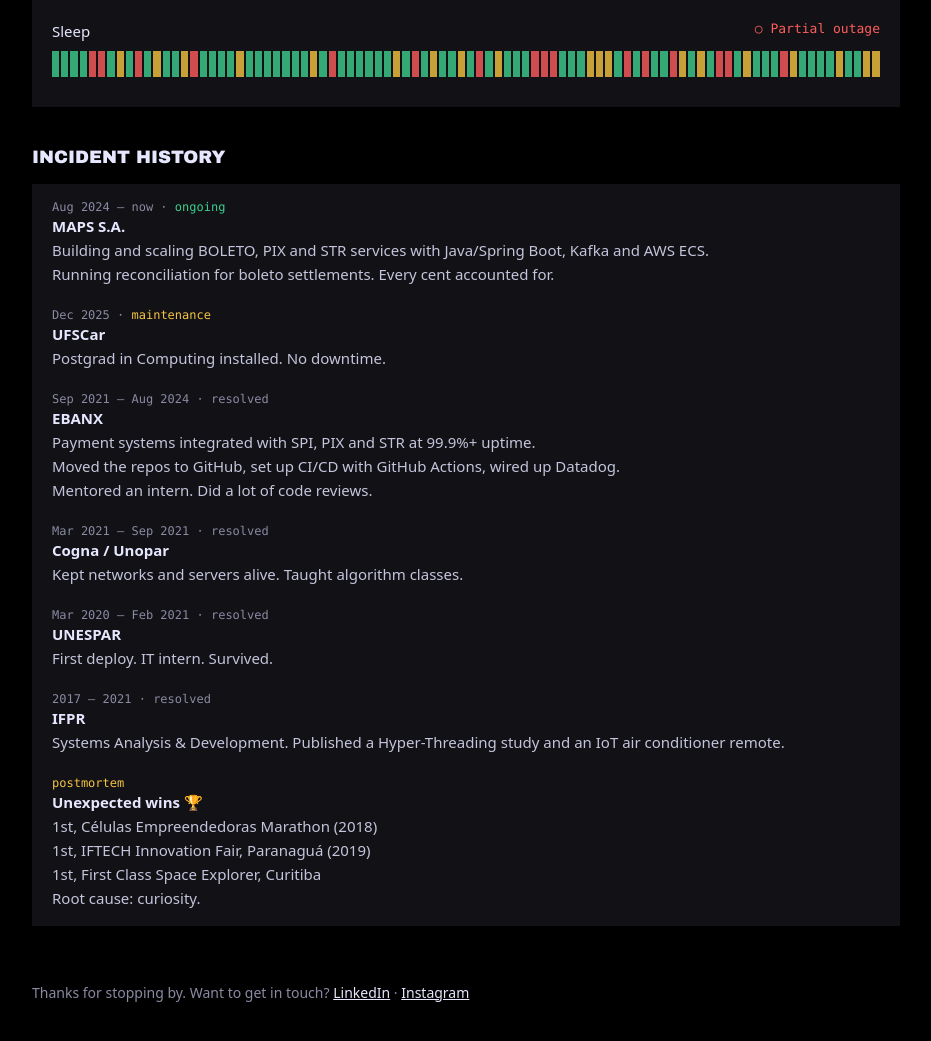
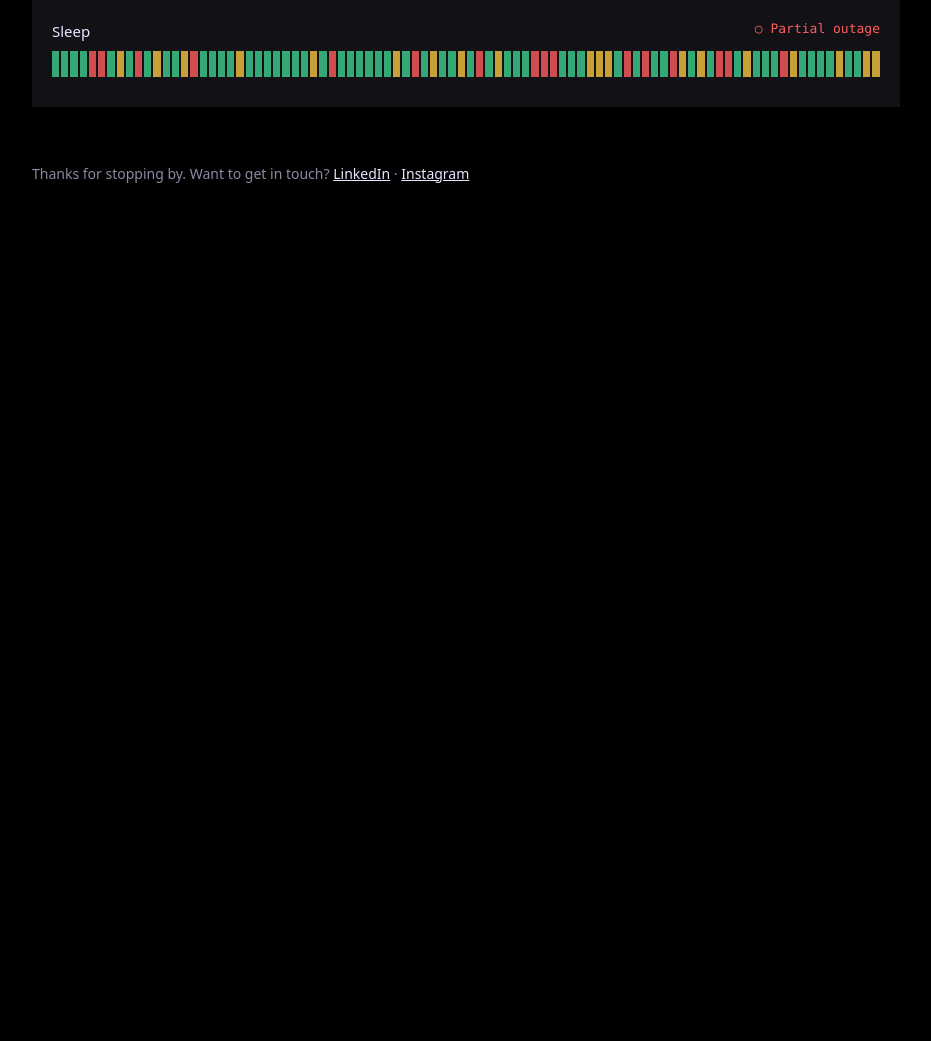
Before and after one commit to levyosa/levyosa.github.io, a plain HTML site: page status.html in a window 1280 px wide. Shown: the part 807-1848 px from the top of the page, without its empty margins (174-1105 px from the left). After the commit the page ends 1072 px from the top, so only its background shows below. Drawn offline with Linux system fonts and the light colour scheme.

Commit message:
Remove incident history from status page
It repeated the career timeline already shown in the career stream.

Co-Authored-By: Claude Opus 5.5 <noreply@anthropic.com>

```diff
--- a/status.html
+++ b/status.html
@@ -24,11 +24,6 @@
 		.bars i.warn { background: var(--yellow); }
 		.bars i.bad { background: var(--red); }
 		.legend { display: flex; justify-content: space-between; font: 11px var(--mono); color: var(--muted); }
-
-		.incident { margin-bottom: 22px; }
-		.incident:last-child { margin: 0; }
-		.incident .when { font: 12px var(--mono); color: var(--muted); }
-		.incident p { color: #c4c4dc; }
 	</style>
 </head>
 <body>
@@ -60,51 +55,6 @@
 		<div class="comp" data-flaky="0.04" data-why="missed golden hour"><span>Photography <a class="muted" href="https://instagram.com/levy.foto" target="_blank">@levy.foto</a></span><span class="mono ok">● Operational</span></div>
 		<div class="comp" data-flaky="0.25" data-why="beans running low"><span>Coffee supply</span><span class="mono warn">◐ Degraded</span></div>
 		<div class="comp" data-flaky="0.45" data-why="deploy at 2am"><span>Sleep</span><span class="mono bad">○ Partial outage</span></div>
-	</div>
-
-	<h2>Incident history</h2>
-	<div class="box">
-		<div class="incident">
-			<div class="when">Aug 2024 – now · <span class="ok">ongoing</span></div>
-			<b>MAPS S.A.</b>
-			<p>Building and scaling BOLETO, PIX and STR services with Java/Spring Boot, Kafka and AWS ECS.</p>
-			<p>Running reconciliation for boleto settlements. Every cent accounted for.</p>
-		</div>
-		<div class="incident">
-			<div class="when">Dec 2025 · <span class="warn">maintenance</span></div>
-			<b>UFSCar</b>
-			<p>Postgrad in Computing installed. No downtime.</p>
-		</div>
-		<div class="incident">
-			<div class="when">Sep 2021 – Aug 2024 · resolved</div>
-			<b>EBANX</b>
-			<p>Payment systems integrated with SPI, PIX and STR at 99.9%+ uptime.</p>
-			<p>Moved the repos to GitHub, set up CI/CD with GitHub Actions, wired up Datadog.</p>
-			<p>Mentored an intern. Did a lot of code reviews.</p>
-		</div>
-		<div class="incident">
-			<div class="when">Mar 2021 – Sep 2021 · resolved</div>
-			<b>Cogna / Unopar</b>
-			<p>Kept networks and servers alive. Taught algorithm classes.</p>
-		</div>
-		<div class="incident">
-			<div class="when">Mar 2020 – Feb 2021 · resolved</div>
-			<b>UNESPAR</b>
-			<p>First deploy. IT intern. Survived.</p>
-		</div>
-		<div class="incident">
-			<div class="when">2017 – 2021 · resolved</div>
-			<b>IFPR</b>
-			<p>Systems Analysis &amp; Development. Published a Hyper-Threading study and an IoT air conditioner remote.</p>
-		</div>
-		<div class="incident">
-			<div class="when"><span class="warn">postmortem</span></div>
-			<b>Unexpected wins 🏆</b>
-			<p>1st, Células Empreendedoras Marathon (2018)</p>
-			<p>1st, IFTECH Innovation Fair, Paranaguá (2019)</p>
-			<p>1st, First Class Space Explorer, Curitiba</p>
-			<p class="muted">Root cause: curiosity.</p>
-		</div>
 	</div>
 
 	<footer>Thanks for stopping by. Want to get in touch? <a href="https://www.linkedin.com/in/levyosa/" target="_blank">LinkedIn</a> · <a href="https://instagram.com/levy.foto" target="_blank">Instagram</a></footer>
```
